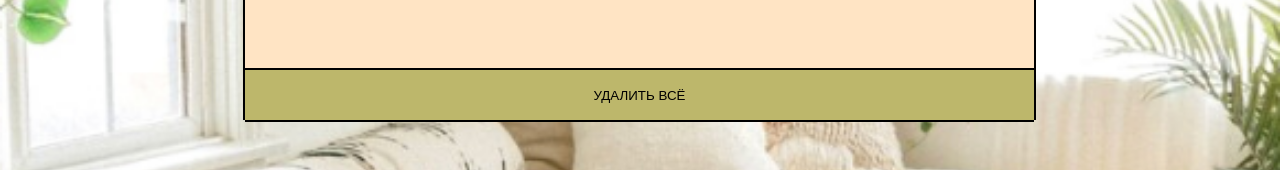
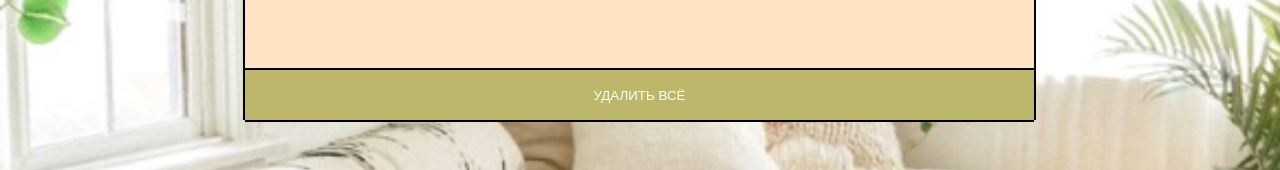
Before and after one commit to Stadionova/todoList, a React (Create React App) app: page / in a window 1280 px wide. Shown: the part 586-756 px from the top of the page. Built offline with nearby package versions, Linux system fonts and the light colour scheme.

Commit message:
added animation

```diff
--- a/src/components/RemoveAllTasksButton/RemoveAllTasksButton.module.css
+++ b/src/components/RemoveAllTasksButton/RemoveAllTasksButton.module.css
@@ -12,4 +12,9 @@
     border: white;
     background-color: darkkhaki;
     cursor: pointer;
+    color: white;
 }
+
+.deleteButton button:active {
+    background-color: sandybrown;
+}
```
